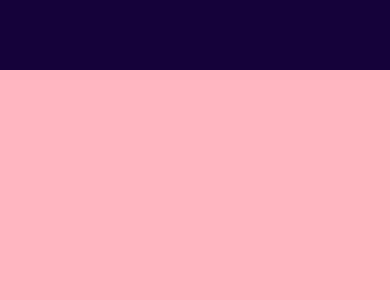
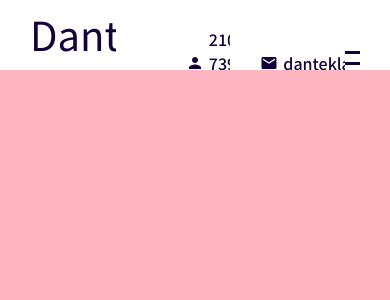
Before and after one commit to dante-klaus/portfolio, a React (Create React App) app: page / in a window 390 px wide. Shown: the top 300 px of the page. Built offline with nearby package versions, Linux system fonts and the light colour scheme.

Commit message:
top bar and hamburger menu

```diff
--- a/package.json
+++ b/package.json
@@ -3,6 +3,8 @@
   "version": "0.1.0",
   "private": true,
   "dependencies": {
+    "@material-ui/core": "^4.12.3",
+    "@material-ui/icons": "^4.11.2",
     "@testing-library/jest-dom": "^5.11.4",
     "@testing-library/react": "^11.1.0",
     "@testing-library/user-event": "^12.1.10",
--- a/public/index.html
+++ b/public/index.html
@@ -7,7 +7,7 @@
       name="description"
       content="Web site created using create-react-app"
     />
-    <link href="https://fonts.googleapis.com/css2?family=Noto+Sans+JP:wght@300;500;900&display=swap" rel="stylesheet">
+    <link href="https://fonts.googleapis.com/css2?family=Noto+Sans+JP:wght@100;200;300;400;500;600;700;800;900&display=swap" rel="stylesheet">
     <title>React Portfolio Website</title>
     <style>
       * {
--- a/src/App.jsx
+++ b/src/App.jsx
@@ -1,4 +1,4 @@
-import React from 'react';
+import React, { useState } from 'react';
 import Intro from './components/intro/Intro';
 import Portfolio from './components/portfolio/Portfolio';
 import Testimonials from './components/testimonials/Testimonials';
@@ -8,9 +8,10 @@
 import "./app.scss";
 
 function App() {
+  const [openMenu,setOpenMenu] = useState(false) // menu starts as false, closed
   return (
     <div className="app">
-      <Topbar/>
+      <Topbar openMenu={openMenu} setOpenMenu={setOpenMenu}/>
       <div className="sections">
         <Intro/>
         <Portfolio/>
--- a/src/app.scss
+++ b/src/app.scss
@@ -7,6 +7,7 @@
         background-color: lightsalmon;
         position: relative;
         top: 70px;
+        scroll-behavior: smooth; // this makes redirecting on the page look smoother and a little slower
         scroll-snap-type: y mandatory; // makes scroll snap to each component
         scrollbar-width: none; // this hides the scroll bar for firefox
         &::-webkit-scrollbar{ // this hides the scroll bar for chrome, safari
--- a/src/components/contact/Contact.jsx
+++ b/src/components/contact/Contact.jsx
@@ -3,7 +3,7 @@
 
 export default function Contact() {
     return (
-        <div className="contact">
+        <div className="contact" id="contact">
 
         </div>
     )
--- a/src/components/intro/Intro.jsx
+++ b/src/components/intro/Intro.jsx
@@ -3,7 +3,7 @@
 
 export default function Intro() {
     return (
-        <div className="intro">
+        <div className="intro" id="intro">
         </div>
     )
 }
--- a/src/components/portfolio/Portfolio.jsx
+++ b/src/components/portfolio/Portfolio.jsx
@@ -3,7 +3,7 @@
 
 export default function Portfolio() {
     return (
-        <div className="portfolio">
+        <div className="portfolio" id="portfolio">
         </div>
     )
 }
--- a/src/components/testimonials/Testimonials.jsx
+++ b/src/components/testimonials/Testimonials.jsx
@@ -3,7 +3,7 @@
 
 export default function Testimonials() {
     return (
-        <div className="testimonials">
+        <div className="testimonials" id="testimonials">
 
         </div>
     )
--- a/src/components/topbar/Topbar.jsx
+++ b/src/components/topbar/Topbar.jsx
@@ -1,10 +1,31 @@
 import React from 'react'
 import './topbar.scss'
+import {Person, Mail} from "@material-ui/icons";
 
-export default function topbar() {
+export default function topbar({openMenu, setOpenMenu}) {
     return (
-        <div className="topbar">
-
+        // if menu is open, set to active
+        <div className={"topbar " + (openMenu && "active")}>
+            <div className="wrapper">
+                <div className="left">
+                    <a href="#intro" className="logo">Dante Klaus.</a>
+                    <div className="itemContainer">
+                        <Person className="icon"/>
+                        <span>210 739 9064</span>
+                    </div>
+                    <div className="itemContainer">
+                        <Mail className="icon"/>
+                        <span>danteklausdev@gmail.com</span>
+                    </div>
+                </div>
+                <div className="right">
+                    <div className="hamburger" onClick={()=> setOpenMenu(!openMenu)}>
+                        <span className="line1"></span>
+                        <span className="line2"></span>
+                        <span className="line3"></span>
+                    </div>
+                </div>
+            </div>
         </div>
     )
 }
--- a/src/components/topbar/topbar.scss
+++ b/src/components/topbar/topbar.scss
@@ -1,8 +1,87 @@
-.topbar{
-    width: 100%;
-    height: 70px;
-    background-color: #15023a;
-    position: fixed;
-    top: 0;
-    z-index: 2; // specifies stack order, greater value elements will be in front of lower valued elements
+@import "../../global.scss";
+
+.topbar {
+  width: 100%;
+  height: 70px;
+  background-color: white;
+  color: $mainColor; // color to be inherited
+  position: fixed;
+  top: 0;
+  z-index: 2; // specifies stack order, greater value elements will be in front of lower valued elements
+  transition: all 1s ease; // color transition is smoother
+
+  .wrapper {
+    padding: 5px 30px; // top to bottom 5px, left to right 30px
+    display: flex; // whatever written will be horizontal versus vertical
+    align-items: center; // this ensures that the items are aligned
+    justify-content: space-between; // this evenly distributes the items
+
+    .left {
+      display: flex;
+      align-items: center;
+      .logo {
+        font-size: 40px;
+        font-weight: 700px;
+        text-decoration: none;
+        color: inherit; // inherit color from parent
+        margin-right: 40px;
+      }
+      .itemContainer {
+        display: flex;
+        align-items: center;
+        margin-left: 30px;
+
+        .icon {
+          font-size: 18px;
+          margin-right: 5px;
+        }
+
+        span {
+          font-style: 15px;
+          font-weight: 500;
+        }
+      }
+    }
+
+    .right{
+
+        .hamburger{
+            width: 32px;
+            height: 25px;
+            display: flex;
+            flex-direction: column;
+            justify-content: space-between;
+            cursor: pointer;
+
+            span{
+                width: 100%;
+                height: 3px;
+                background-color: $mainColor;
+                transform-origin: left; // ensures the child rotates from left instead of center
+                transition: all 1s ease; // transform will happen after 2 seconds
+            }
+        }
+    }
+  }
+
+  &.active{
+      background-color: $mainColor;
+      color: white;
+
+      .hamburger{
+          span{ // each small line
+            &:first-child{
+                background-color: white;
+                transform: rotate(45deg);
+            }
+            &:nth-child(2){
+                opacity: 0; // this will hide the second child
+            }
+            &:last-child{
+                background-color: white;
+                transform: rotate(-45deg);
+            }
+          }
+      }
+  }
 }
--- a/src/components/works/Works.jsx
+++ b/src/components/works/Works.jsx
@@ -3,7 +3,7 @@
 
 export default function Works() {
     return (
-        <div className='works'>
+        <div className="works" id="works">
 
         </div>
     )
--- /dev/null
+++ b/src/global.scss
@@ -0,0 +1 @@
+$mainColor: #15023a;
```
Also changed, not shown: 1 other file (tests, documents, lock files or other folders).
